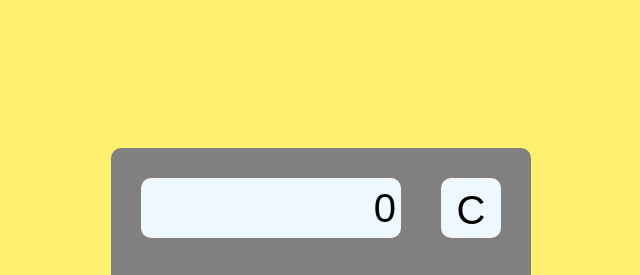
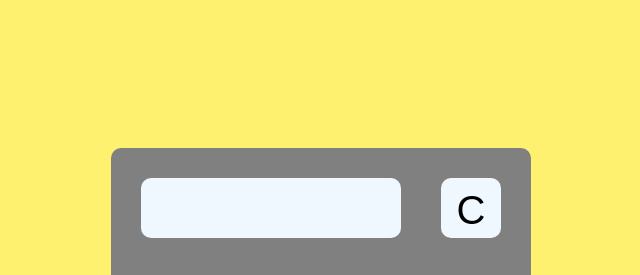
Before and after one commit to Golian5500/Personal-Repo, a plain HTML site: page Project 1/index.html in a window 1280 px wide. Shown: the top 275 px of the page, 327-967 px from the left. Drawn offline with Linux system fonts and the light colour scheme.

Commit message:
Update index.html

```diff
--- a/Project 1/index.html
+++ b/Project 1/index.html
@@ -9,7 +9,7 @@
 <body>
     <div class="calculator">
         <div class="row-one row">
-            <div class="screen">0</div>
+            <div class="screen"></div>
             <button class="clear">C</button>
         </div>
         <div class="row-two row">
```
